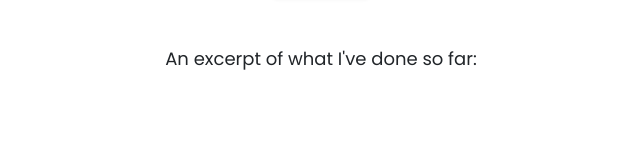
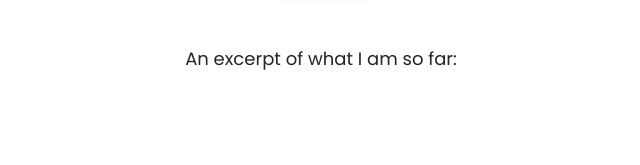
Before and after one commit to standarthoid/Portfolio, a plain HTML site: page index.html in a window 1280 px wide. Shown: the part 600-765 px from the top of the page, 319-959 px from the left. Drawn offline with nearby package versions, Linux system fonts and the light colour scheme.

Commit message:
Changed wording

```diff
--- a/index.html
+++ b/index.html
@@ -73,7 +73,7 @@
       <h1>Miriam Hanke</h1>
       <h2>The polymath you've definitely been looking for!</h2>
       <button class="button shadow-sm p-3 mb-5 rounded">Portfolio</button>
-      <p class="best-work">An excerpt of what I've done so far:</p>
+      <p class="best-work">An excerpt of what I am so far:</p>
     </div>
     <div class="container">
   <div class="row">
```
